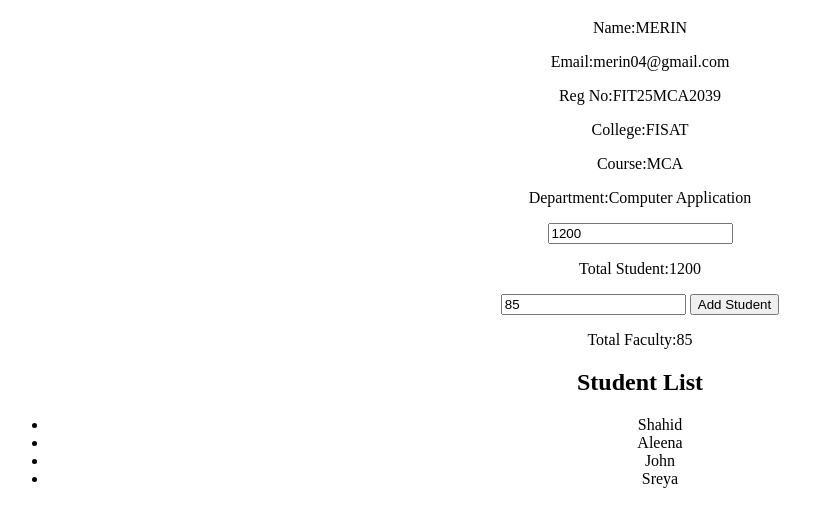
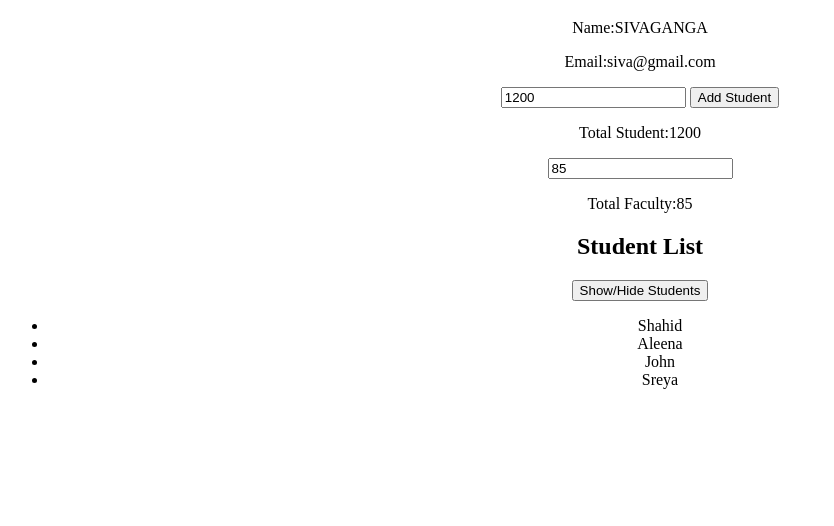
Before and after one commit to sivagangaaa123/Angular-JS---Project-, a website: page index.html in a window 1280 px wide. Shown: the part 90-616 px from the top of the page, without its empty margins (0-834 px from the left). Drawn offline with nearby package versions, Linux system fonts and the light colour scheme.

Commit message:
Show/Hide Features

```diff
--- a/index.html
+++ b/index.html
@@ -13,24 +13,25 @@
     <input type="text" ng-model="collegename">
     <center>
         <h1>{{collegeName}}</h1>
-        <p>Name:MERIN</p>
-        <p>Email:merin04@gmail.com</p>
-        <p>Reg No:FIT25MCA2039</p>
-        <p>College:FISAT</p>
-        <p>Course:MCA</p>
-        <p>Department:Computer Application</p>
+        <p>Name:SIVAGANGA</p>
+        <p>Email:siva@gmail.com</p>
          <input type="text" ng-model="totalStudents">
+         <button ng-click="totalStudents= totalStudents +  1">Add Student</button>
         <p>Total Student:{{totalStudents}}</p>
+
          <input type="text" ng-model="totalFaculty">
-         <button ng-click="totalStudents= totalStudents +  1">Add Student</button>
+
         <p>Total Faculty:{{totalFaculty}}</p>
       <h2>Student List</h2>
-      <ul>
+      <button ng-click="showstudents= !showstudents">Show/Hide Students</button>
+      <div ng-if="showDashboard= !showDashboard">
+      <ul ng-hide="showstudents">
         <li ng-repeat="student in students">
             {{student}}
 
         </li>
       </ul>
+      </div>
     </center>
 
 
--- a/js/app.js
+++ b/js/app.js
@@ -9,6 +9,11 @@ app.controller("dashboardcontroller", function ($scope) {
         "Shahid", "Aleena", "John", "Sreya"
     ];
     $scope.addstudent=function(){
-        $scope.totalStudents++
+        $scope.totalStudents++;
+        $scope.showstudents=true;
+        $scope.showDashboard=true;
+
+
+
     };
 });
```
